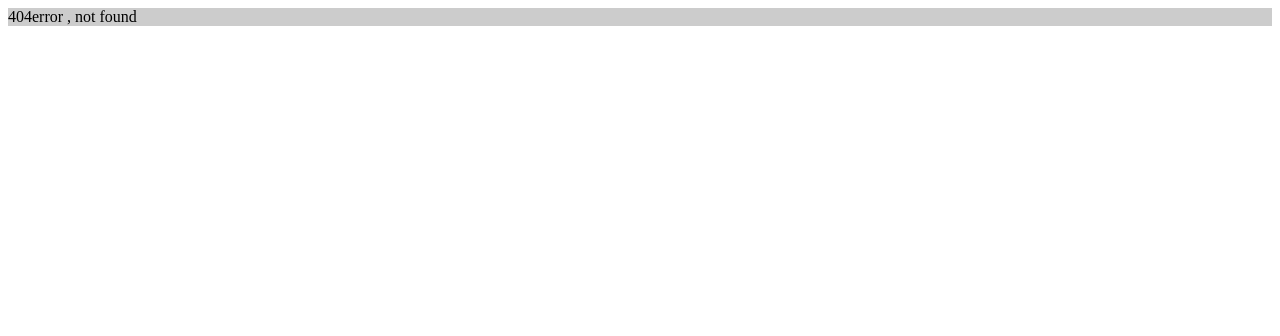
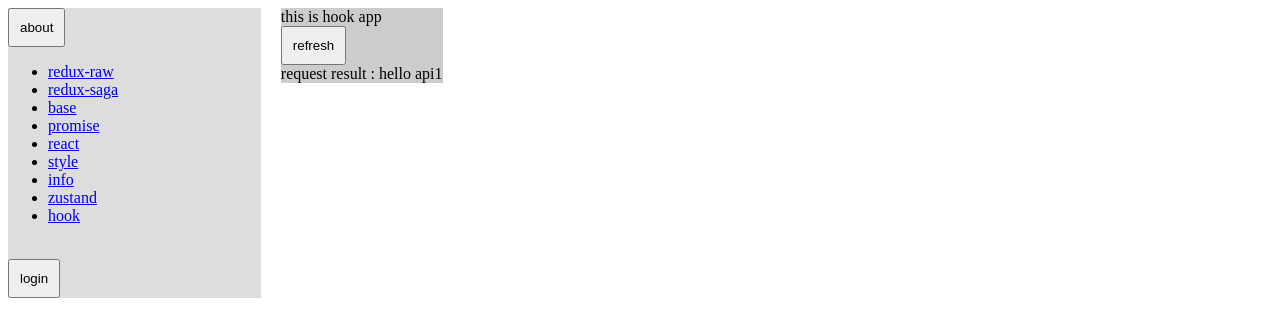
Before and after one commit to mikeiansky/react-learn, a React (Create React App) app: page /hook in a window 1280 px wide. Before the commit this address had no page. Shown: the top 336 px of the page. Built offline with nearby package versions, Linux system fonts and the light colour scheme.

Commit message:
use hook test

```diff
--- /dev/null
+++ b/src/hook/HookApp.js
@@ -0,0 +1,31 @@
+import useRequest from './loginHook'
+
+export default function App() {
+
+    let count = 0
+
+    const api = async () => {
+        return await new Promise(function (resolve, reject) {
+            setTimeout(() => {
+                count++
+                resolve('hello api' + count)
+                // reject('hello api')
+            }, 2000)
+        })
+    }
+
+    const request = useRequest(api)
+    console.log('request hook ', request)
+
+    return (
+        <>
+            <div>
+                this is hook app
+                <br/>
+                <button onClick={request.refresh}>refresh</button>
+                <br/>
+                request result : {request.res?.toString()}
+            </div>
+        </>
+    )
+}
--- /dev/null
+++ b/src/hook/loginHook.js
@@ -0,0 +1,36 @@
+import {useEffect, useState} from "react";
+
+
+export default function useRequest(apiFunc) {
+
+    const [res, setRes] = useState()
+
+    const ua = async () => {
+        try {
+            const af = await apiFunc()
+            console.log('af result', af)
+            setRes(af)
+        } catch (err) {
+            console.log('af error', err)
+        }
+
+    }
+
+    useEffect(() => {
+        ua()
+    }, []);
+
+    const refresh = ua
+
+    console.log('use request res ', res)
+
+    const update = (res) => {
+        setRes(res)
+    }
+
+    return {
+        res,
+        refresh
+    }
+
+}
--- a/src/pages/Menu.js
+++ b/src/pages/Menu.js
@@ -37,6 +37,7 @@ export default function App(){
                         <li><Link to={'/style'}>style</Link></li>
                         <li><Link to={'/info'}>info</Link></li>
                         <li><Link to={'/zustand'}>zustand</Link></li>
+                        <li><Link to={'/hook'}>hook</Link></li>
                     </ul>
                     {/*<button onClick={gotoRedux}>redux</button>*/}
                     <br/>
--- a/src/router/index.js
+++ b/src/router/index.js
@@ -21,6 +21,7 @@ import ReactContext from '../pages/react/ReactContext'
 import Info from "../pages/info/info";
 import Style from '../style'
 import ZustandApp from '../zustand/ZustandApp'
+import HookApp from '../hook/HookApp'
 
 const router = createBrowserRouter([
     {
@@ -98,6 +99,10 @@ const router = createBrowserRouter([
             {
                 path: "/zustand",
                 element: <ZustandApp/>
+            },
+            {
+                path: "/hook",
+                element: <HookApp/>
             }
         ]
     },
```
